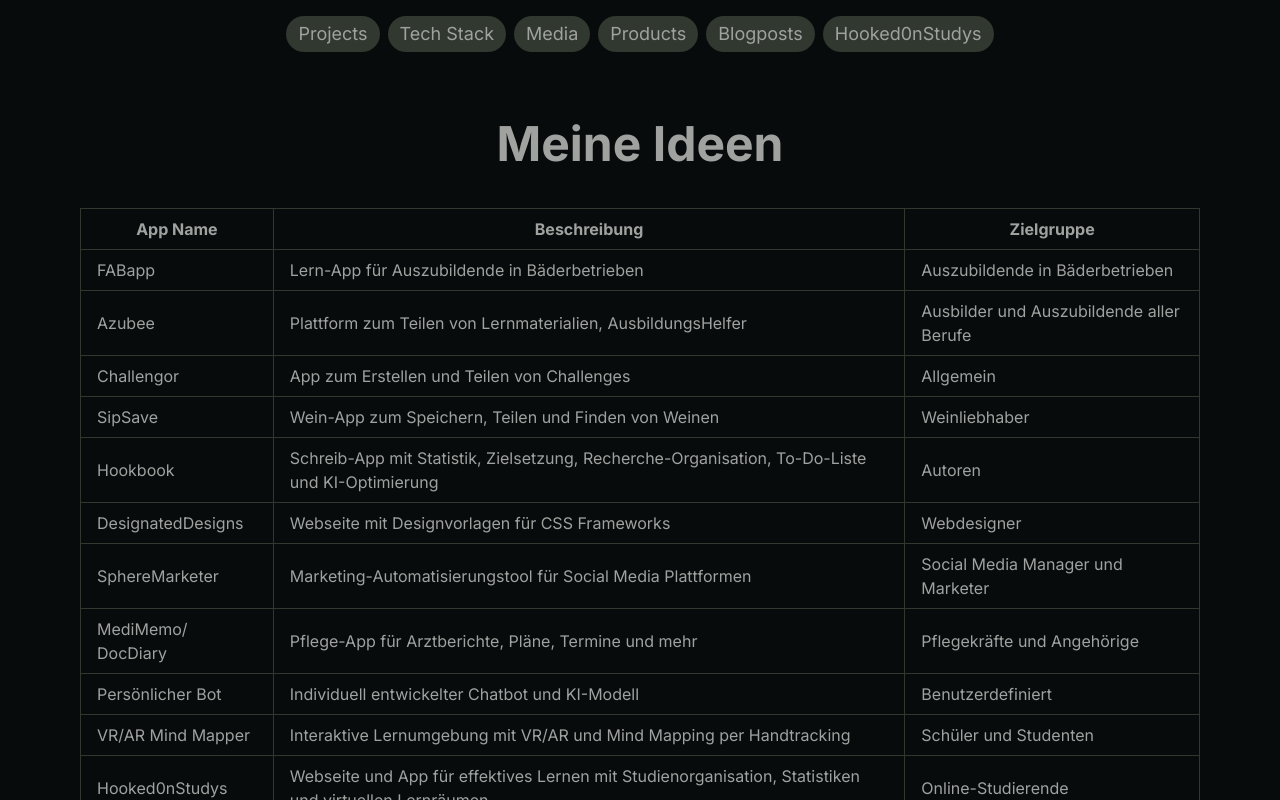
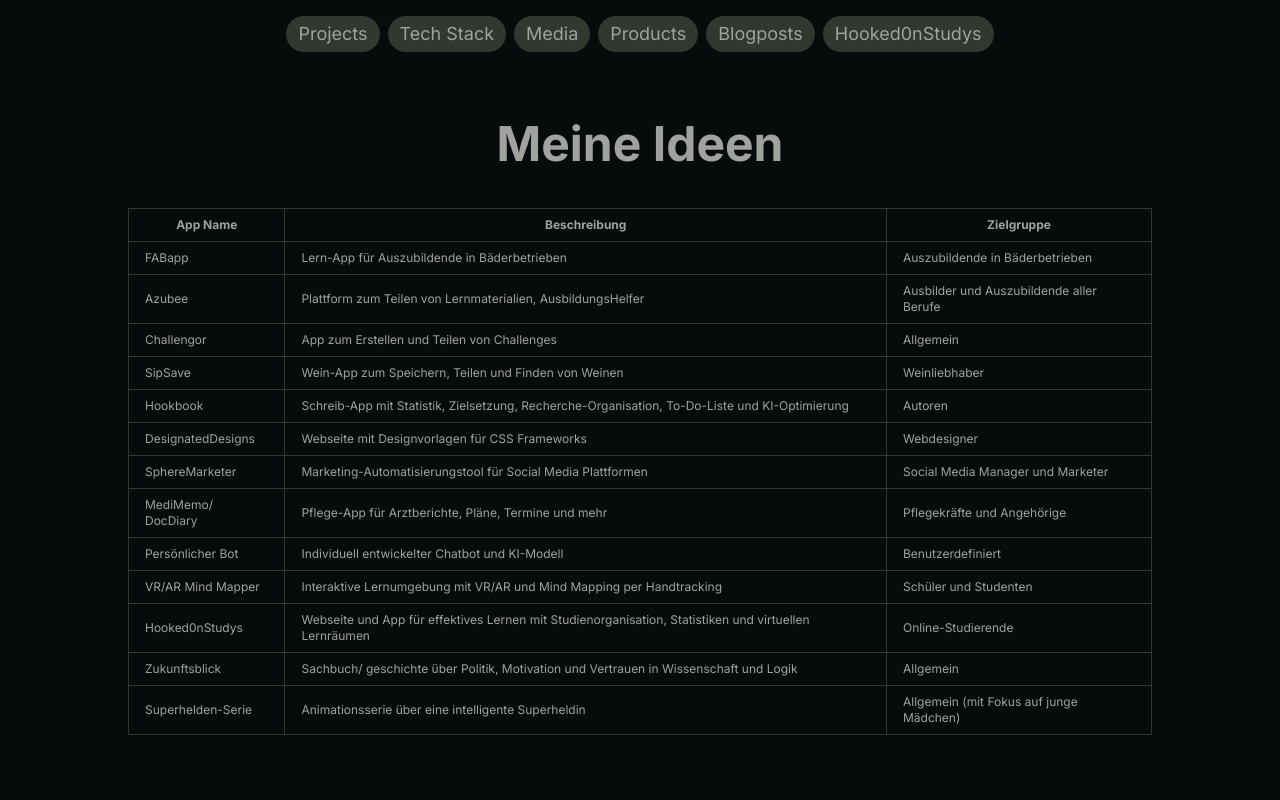
Before and after one commit to AnnaH00k/hookintech, a Next.js app: page /ideas in a window 1280 px wide. Shown: the top 800 px of the page. Built offline with nearby package versions, Linux system fonts and the light colour scheme.

Commit message:
paddings and so on

```diff
--- a/app/ideas/page.tsx
+++ b/app/ideas/page.tsx
@@ -68,22 +68,22 @@ export default function Ideas() {
     ];
 
     return (
-      <main className="flex flex-col items-center min-h-screen justify-center p-20 text-[#A0A2A0] bg-[#070b0b] w-full">
-        <h1 className="text-5xl font-bold mt-[5vh] mb-10">Meine Ideen</h1>
-        <table>
+      <main className="flex flex-col items-center min-h-screen justify-center sm:p-20  sm:mt-0 py-5 text-[#A0A2A0] bg-[#070b0b] w-full">
+        <h1 className="sm:text-5xl text-xl font-bold mt-[5vh] mb-10">Meine Ideen</h1>
+        <table className="text-xs sm:text-md w-[90vw] max-w-5xl">
           <thead>
             <tr>
-              <th className="px-4 py-2 border border-[#303830]">App Name</th>
-              <th className="px-4 py-2 border border-[#303830]">Beschreibung</th>
-              <th className="px-4 py-2 border border-[#303830]">Zielgruppe</th>
+              <th className="sm:px-4 px-1 sm:py-2 py-1 border border-[#303830]">App Name</th>
+              <th className="sm:px-4 px-1 sm:py-2 py-1 border border-[#303830]">Beschreibung</th>
+              <th className="sm:px-4 px-1 sm:py-2 py-1 border border-[#303830]">Zielgruppe</th>
             </tr>
           </thead>
           <tbody>
             {ideas.map((idea, index) => (
               <tr key={index}>
-                <td className="px-4 py-2 border border-[#303830]">{idea.name}</td>
-                <td className="px-4 py-2 border border-[#303830]">{idea.description}</td>
-                <td className="px-4 py-2 border border-[#303830]">{idea.target}</td>
+                <td className="sm:px-4 px-1 sm:py-2 py-1 border border-[#303830]">{idea.name}</td>
+                <td className="sm:px-4 px-1 sm:py-2 py-1 border border-[#303830]">{idea.description}</td>
+                <td className="sm:px-4 px-1 sm:py-2 py-1 border border-[#303830]">{idea.target}</td>
               </tr>
             ))}
           </tbody>
```
